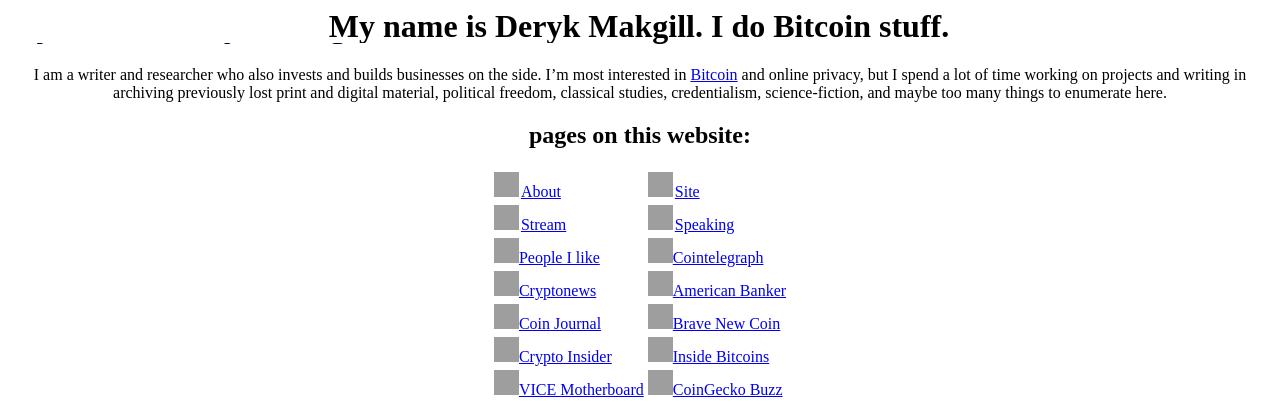
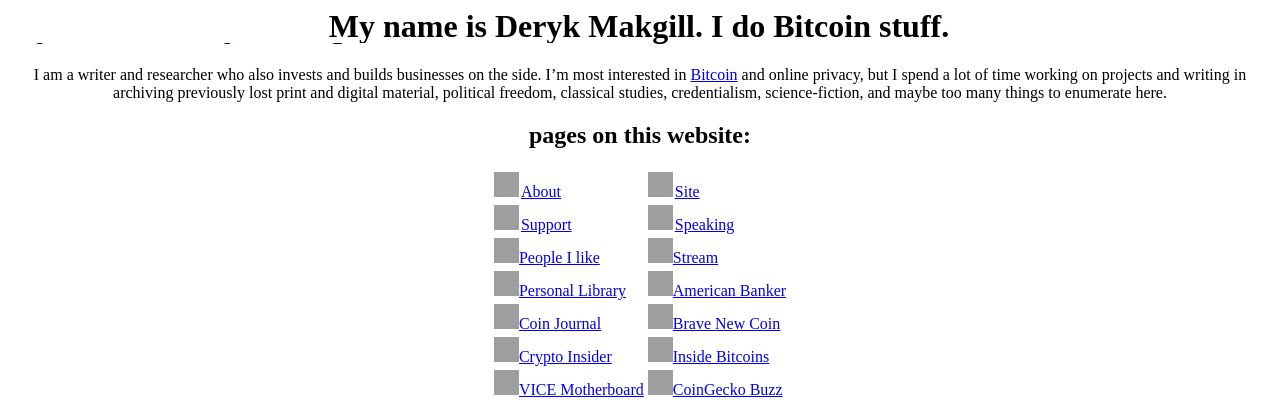
Before and after one commit to makgill/deryk, a Jekyll site: the page built from index.md, in a window 1280 px wide, cut to the strip 0-410 px from the top of the page. Built offline with Jekyll 4.4.1, drawn with Linux system fonts in a browser that asks for light colours; grey boxes are pictures that could not be loaded.

Commit message:
Update index.md

```diff
--- a/index.md
+++ b/index.md
@@ -19,7 +19,7 @@
 </tr>
 <tr>
 <td>
-<a href="https://www.longhash.com/en/author/1169"><img src="https://www.mvta.com/cms-files/size-768x768/construction_clipart_rta75xx8c.jpg" alt="click for my articles on Longhash" style="width:25px;height:25px;margin-right:2px;">Stream</a>
+<a href="https://www.longhash.com/en/author/1169"><img src="https://www.mvta.com/cms-files/size-768x768/construction_clipart_rta75xx8c.jpg" alt="click for my articles on Longhash" style="width:25px;height:25px;margin-right:2px;">Support</a>
 </td>
 <td>
 <a href="https://bitcoinmagazine.com/authors/kyle-torpey"><img src="https://www.mvta.com/cms-files/size-768x768/construction_clipart_rta75xx8c.jpg" alt="click for my articles on Bitcoin Magazine" style="width:25px;height:25px;margin-right:2px;">Speaking</a>
@@ -30,12 +30,12 @@
 <a href="https://decrypt.co/author/kyletorpey"><img src="/decrypt.jpg" alt="click for my articles on Decrypt" style="width:25px;height:25px">People I like</a>
 </td>
 <td>
-<a href="https://cointelegraph.com/authors/kyle-torpey"><img src="/cointelegraph.jpg" alt="click for my articles on Cointelegraph" style="width:25px;height:25px">Cointelegraph</a>
+<a href="https://cointelegraph.com/authors/kyle-torpey"><img src="/cointelegraph.jpg" alt="click for my articles on Cointelegraph" style="width:25px;height:25px">Stream</a>
 </td>
 </tr>
 <tr>
 <td>
-<a href="https://cryptonews.com/editors/kyle-torpey/"><img src="/cryptonews.jpg" alt="click for my articles on Cryptonews" style="width:25px;height:25px">Cryptonews</a>
+<a href="https://cryptonews.com/editors/kyle-torpey/"><img src="/cryptonews.jpg" alt="click for my articles on Cryptonews" style="width:25px;height:25px">Personal Library</a>
 </td>
 <td>
 <a href="https://www.americanbanker.com/author/kyle-torpey-ab3656"><img src="/ab.jpg" alt="click for my articles on American Banker" style="width:25px;height:25px">American Banker</a>
```
